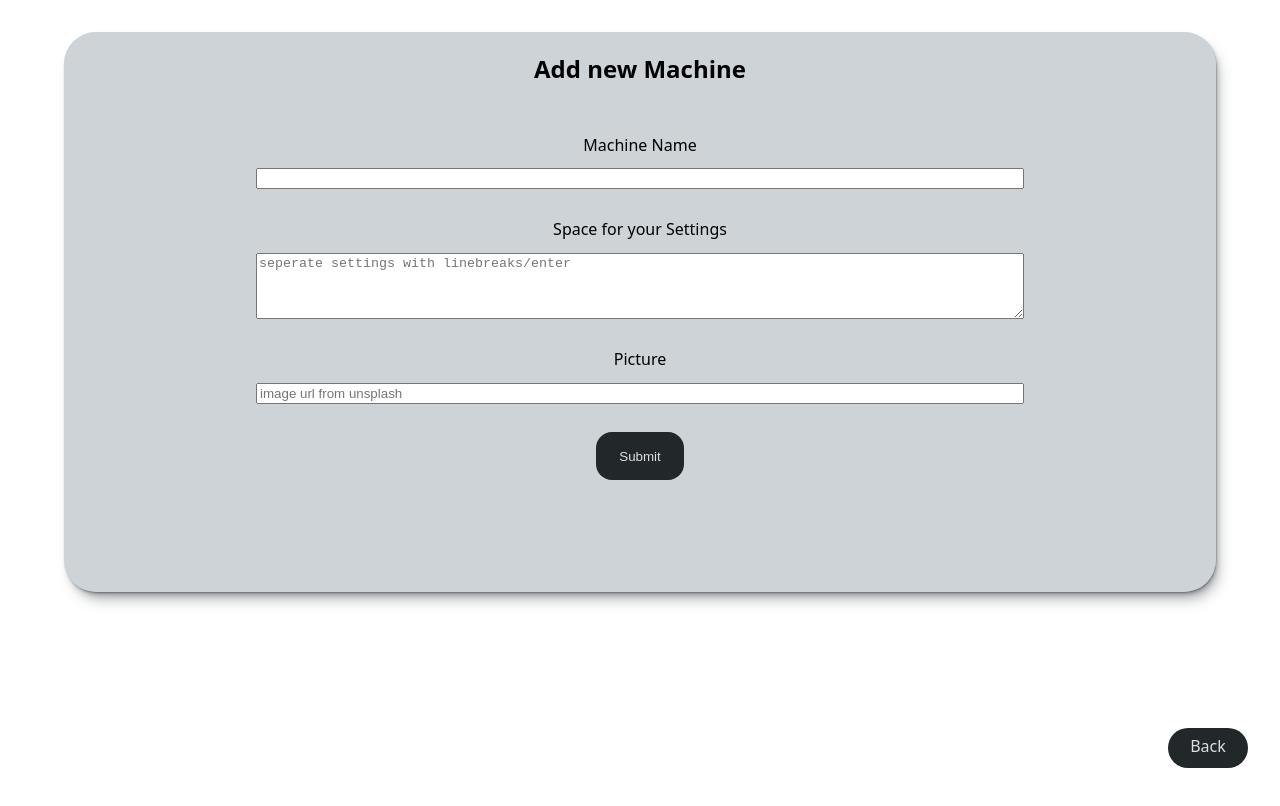
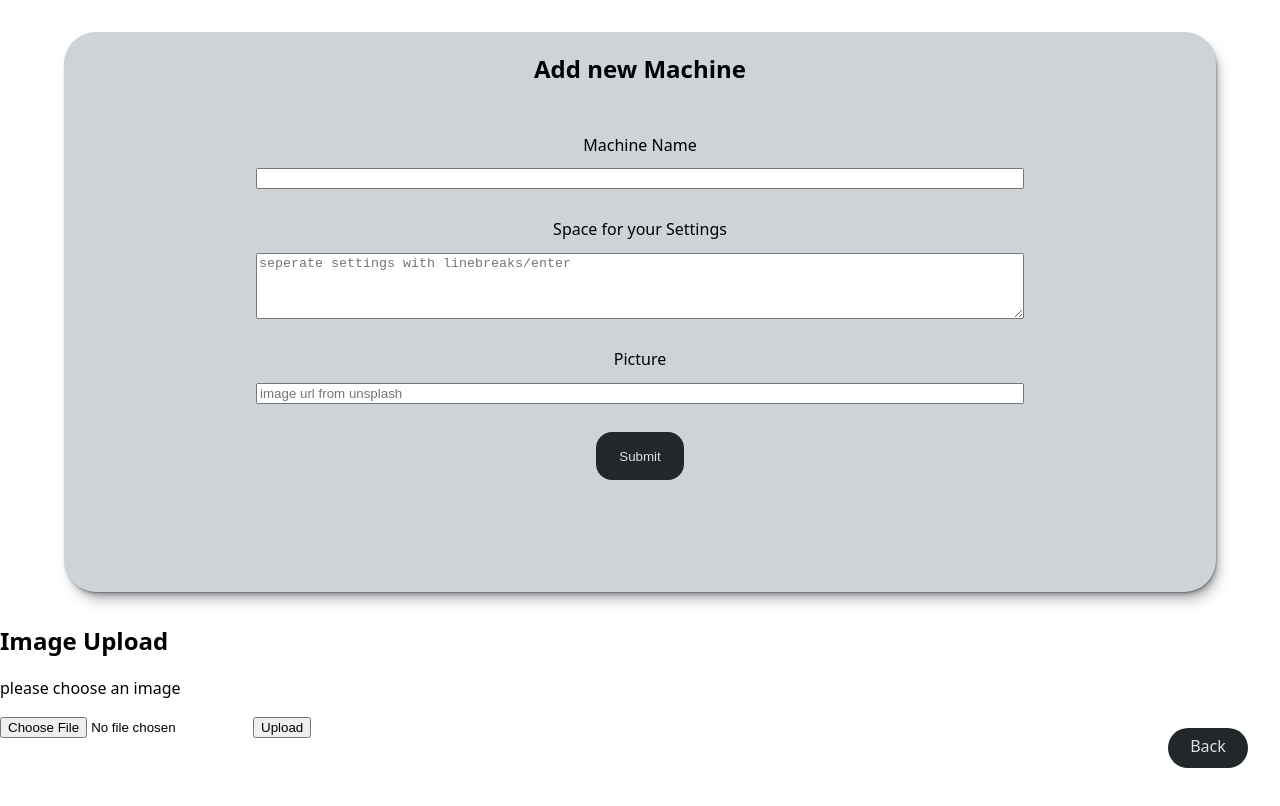
Before and after one commit to granitn/capstone-project, a Next.js app: page /form in a window 1280 px wide. Shown: the top 806 px of the page. Built offline with nearby package versions, Linux system fonts and the light colour scheme.

Commit message:
most basic cloudinary setup works

```diff
--- /dev/null
+++ b/components/UploadForm/index.js
@@ -0,0 +1,41 @@
+import { useState } from "react";
+
+export default function UploadForm() {
+  const [image, setImage] = useState(null);
+
+  function handleFileChange(event) {
+    const file = event.target.files[0];
+    setImage(file);
+  }
+
+  async function handleFileUpload(event) {
+    event.preventDefault();
+
+    const formData = new FormData();
+    formData.append("file", image);
+    formData.append("upload_preset", process.env.NEXT_PUBLIC_UPLOAD_PRESET);
+    const response = await fetch(
+      `https://api.cloudinary.com/v1_1/${process.env.NEXT_PUBLIC_CLOUDNAME}/upload`,
+      {
+        method: "POST",
+        body: formData,
+      }
+    );
+    const json = await response.json();
+    console.log(json);
+    console.log(json.secure_url);
+  }
+
+  return (
+    <>
+      <h2>Image Upload</h2>
+      <form onSubmit={handleFileUpload}>
+        <p>
+          <label htmlFor="imageInput">please choose an image</label>
+        </p>
+        <input type="file" id="imageInput" onChange={handleFileChange} />
+        <button type="submit">Upload</button>
+      </form>
+    </>
+  );
+}
--- a/pages/form.js
+++ b/pages/form.js
@@ -3,6 +3,7 @@ import { useRouter } from "next/router";
 
 import { StyledLink } from "@/components/Link/Link.styled";
 import useSWRMutation from "swr/mutation";
+import UploadForm from "@/components/UploadForm";
 
 // uses handed data and url in useSWRMutation to add machine via api/machines POST route
 async function sendRequest(url, { arg }) {
@@ -37,6 +38,7 @@ export default function FormPage() {
   return (
     <>
       <MachineForm onSubmit={handleAddSubmit} />
+      <UploadForm />
       <StyledLink href={"/"}>Back</StyledLink>
     </>
   );
```
